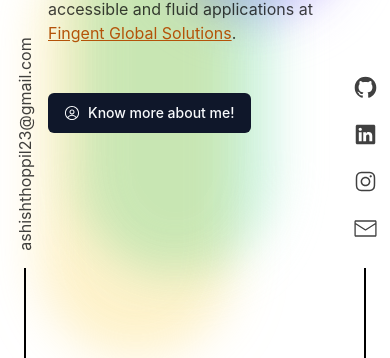
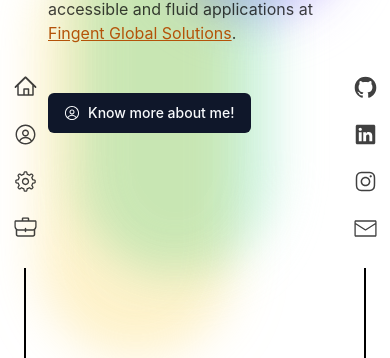
Before and after one commit to ashishthoppil/portfolio-v2, a React (Vite) app: page / in a window 390 px wide. Shown: the part 486-844 px from the top of the page. Built offline with nearby package versions, Linux system fonts and the light colour scheme.

Commit message:
final changes

```diff
--- a/src/components/Contact.tsx
+++ b/src/components/Contact.tsx
@@ -7,9 +7,9 @@ export const Contact = () => {
       id="contact"
       className="h-full sm:w-[700px] md:w-[800px] lg:w-[1000px] xl:w-[1300px] 2xl:w-[1500px] m-auto py-[10rem] sm:py-[25rem] px-[3rem] text-center"
     >
-      <div className="absolute -bottom-[290%] right-[15%] w-[6rem] h-[5rem] sm:w-[33rem] sm:h-[30rem] bg-emerald-300 rounded-full mix-blend-multiply filter blur-xl opacity-30 animate-blob animation-delay-1000"></div>
-      <div className="absolute  sm:block -bottom-[275%] left-[45%] w-[5rem] h-[4rem] sm:w-[43rem] sm:h-[40rem] bg-yellow-300 rounded-full mix-blend-multiply filter blur-xl opacity-20 animate-blob animation-delay-4000"></div>
-      <div className="absolute sm:block -bottom-[330%] left-[5%] w-[7rem] h-[5rem] sm:w-[33rem] sm:h-[30rem] bg-red-400 rounded-full mix-blend-multiply filter blur-xl opacity-40 animate-blob animation-delay-4000"></div>
+      <div className="absolute -bottom-[290%] right-[15%] w-[16rem] h-[15rem] sm:w-[33rem] sm:h-[30rem] bg-emerald-300 rounded-full mix-blend-multiply filter blur-xl opacity-30 animate-blob animation-delay-1000"></div>
+      <div className="absolute  sm:block -bottom-[275%] left-[45%] w-[8rem] h-[12rem] sm:w-[43rem] sm:h-[40rem] bg-yellow-300 rounded-full mix-blend-multiply filter blur-xl opacity-20 animate-blob animation-delay-4000"></div>
+      <div className="absolute sm:block -bottom-[330%] left-[5%] w-[17rem] h-[15rem] sm:w-[33rem] sm:h-[30rem] bg-red-400 rounded-full mix-blend-multiply filter blur-xl opacity-40 animate-blob animation-delay-4000"></div>
       <h2 className="text-[25px] md:text-[32px] font-semibold ">
         Get in touch
       </h2>
--- a/src/components/Experience.tsx
+++ b/src/components/Experience.tsx
@@ -61,23 +61,29 @@ export const Experience = () => {
       <div className="flex gap-x-5 pt-5 mt-10">
         <Tabs defaultValue="fingent" orientation="vertical" className="w-full">
           <TabsList className="flex flex-wrap bg-transparent">
-            {experiences.map((experience) => (
-              <TabsTrigger value={experience.value}>
+            {experiences.map((experience, index) => (
+              <TabsTrigger
+                key={index}
+                value={experience.value}
+                className="text-white bg-slate-900 rounded-none border-2 border-slate-900"
+              >
                 {experience.company}
               </TabsTrigger>
             ))}
           </TabsList>
-          <div className="pl-3 pt-[4rem] w-[100%] ">
-            {experiences.map((experience) => (
-              <TabsContent value={experience.value}>
+          <div className="pl-3 pt-[6rem] sm:pt-[4rem] w-[100%] ">
+            {experiences.map((experience, index) => (
+              <TabsContent key={index} value={experience.value}>
                 <motion.div
                   initial={{ opacity: 0 }}
                   whileInView={{ opacity: 1 }}
                   transition={{ duration: 0.5 }}
                 >
                   <ul className="experience-list">
-                    {experience.responsibilities.map((item) => (
-                      <li className="mt-4">{item}</li>
+                    {experience.responsibilities.map((item, i2) => (
+                      <li key={i2} className="mt-4">
+                        {item}
+                      </li>
                     ))}
                   </ul>
                   <div className="flex justify-between pt-5">
--- a/src/components/HeroSection.tsx
+++ b/src/components/HeroSection.tsx
@@ -1,6 +1,7 @@
 import { motion } from "framer-motion";
 import { Button } from "./ui/button";
 import { AvatarIcon } from "@radix-ui/react-icons";
+import { scroll } from "@/lib/utils";
 
 export const HeroSection = () => {
   return (
@@ -53,10 +54,7 @@ export const HeroSection = () => {
           .
         </motion.p>
         <Button
-          onClick={() => {
-            const element = document.getElementById("about-me");
-            element?.scrollIntoView({ behavior: "smooth" });
-          }}
+          onClick={(event) => scroll("about-me", event)}
           className="mt-[3rem] w-fit hover:scale-105 transition duration-400 z-[1]"
         >
           <AvatarIcon className="mr-2 h-4 w-4" />
--- a/src/components/Projects.tsx
+++ b/src/components/Projects.tsx
@@ -62,8 +62,9 @@ export const Projects = () => {
         Works I've done
       </h2>
       <div className="flex flex-wrap justify-center gap-[2rem] pt-[3rem]">
-        {projects.map((project) => (
+        {projects.map((project, index) => (
           <motion.div
+            key={index}
             initial={{ opacity: 0 }}
             whileInView={{ opacity: 1 }}
             transition={{ duration: 0.5 }}
@@ -72,8 +73,12 @@ export const Projects = () => {
               <CardHeader>
                 <CardTitle>{project.title}</CardTitle>
                 <CardDescription className="flex gap-x-2 pt-3">
-                  {project.tech.map((tech) => (
-                    <Badge className="rounded-md z-[1]" variant="default">
+                  {project.tech.map((tech, i2) => (
+                    <Badge
+                      key={i2}
+                      className="rounded-md z-[1]"
+                      variant="default"
+                    >
                       {tech}
                     </Badge>
                   ))}
--- a/src/components/layout/Header.tsx
+++ b/src/components/layout/Header.tsx
@@ -44,9 +44,9 @@ export const Header = () => {
             >
               <path
                 stroke="currentColor"
-                stroke-linecap="round"
-                stroke-linejoin="round"
-                stroke-width="2"
+                strokeLinecap="round"
+                strokeLinejoin="round"
+                strokeWidth="2"
                 d="M1 1h15M1 7h15M1 13h15"
               />
             </svg>
--- a/src/components/layout/SidebarEmail.tsx
+++ b/src/components/layout/SidebarEmail.tsx
@@ -1,3 +1,9 @@
+import {
+  HomeIcon,
+  AvatarIcon,
+  BackpackIcon,
+  GearIcon,
+} from "@radix-ui/react-icons";
 import { motion } from "framer-motion";
 
 export const SidebarEmail = () => {
@@ -6,15 +12,38 @@ export const SidebarEmail = () => {
       initial={{ opacity: 0 }}
       animate={{ opacity: 1 }}
       transition={{ duration: 0.5, delay: 1.5 }}
-      className="w-[40px] bottom-0 fixed left-[5px] sm:left-[15px] z-[10]"
+      className="fixed w-[40px] bottom-0 left-[5px] sm:left-[15px] z-[10]"
     >
-      <ul className="flex flex-col gap-y-8 items-center m-0 p-0 list-none social-media-btns">
+      <ul className="hidden md:flex flex-col gap-y-8 items-center m-0 p-0 list-none social-media-btns">
         <li className="rotate-[270deg] mb-[5rem] hover:text-amber-700 hover:-translate-y-6 transition duration-500">
           <a href="mailto:ashishthoppil23@gmail.com">
             ashishthoppil23@gmail.com
           </a>
         </li>
       </ul>
+
+      <ul className="flex md:hidden flex-col gap-y-8 items-center m-0 p-0 list-none social-media-btns">
+        <li>
+          <a href="https://github.com/ashishthoppil/" target="_blank">
+            <HomeIcon className="scale-150 hover:scale-[1.8] transition duration-300" />
+          </a>
+        </li>
+        <li>
+          <a href="https://www.linkedin.com/in/ashish-thoppil/" target="_blank">
+            <AvatarIcon className="scale-150 hover:scale-[1.8] transition duration-300" />
+          </a>
+        </li>
+        <li>
+          <a href="https://instagram.com/ashishbthoppil/" target="_blank">
+            <GearIcon className="scale-150 hover:scale-[1.8] transition duration-300" />
+          </a>
+        </li>
+        <li>
+          <a href="mailto:ashishthoppil23@gmail.com">
+            <BackpackIcon className="scale-150 hover:scale-[1.8] transition duration-300" />
+          </a>
+        </li>
+      </ul>
     </motion.div>
   );
 };
--- a/src/lib/utils.ts
+++ b/src/lib/utils.ts
@@ -4,3 +4,9 @@ import { twMerge } from "tailwind-merge"
 export function cn(...inputs: ClassValue[]) {
   return twMerge(clsx(inputs))
 }
+
+export const scroll = (selector: string, event: any) => {
+  event.preventDefault();
+  const element = document.getElementById(selector);
+  element?.scrollIntoView({ behavior: "smooth" });
+}
```
